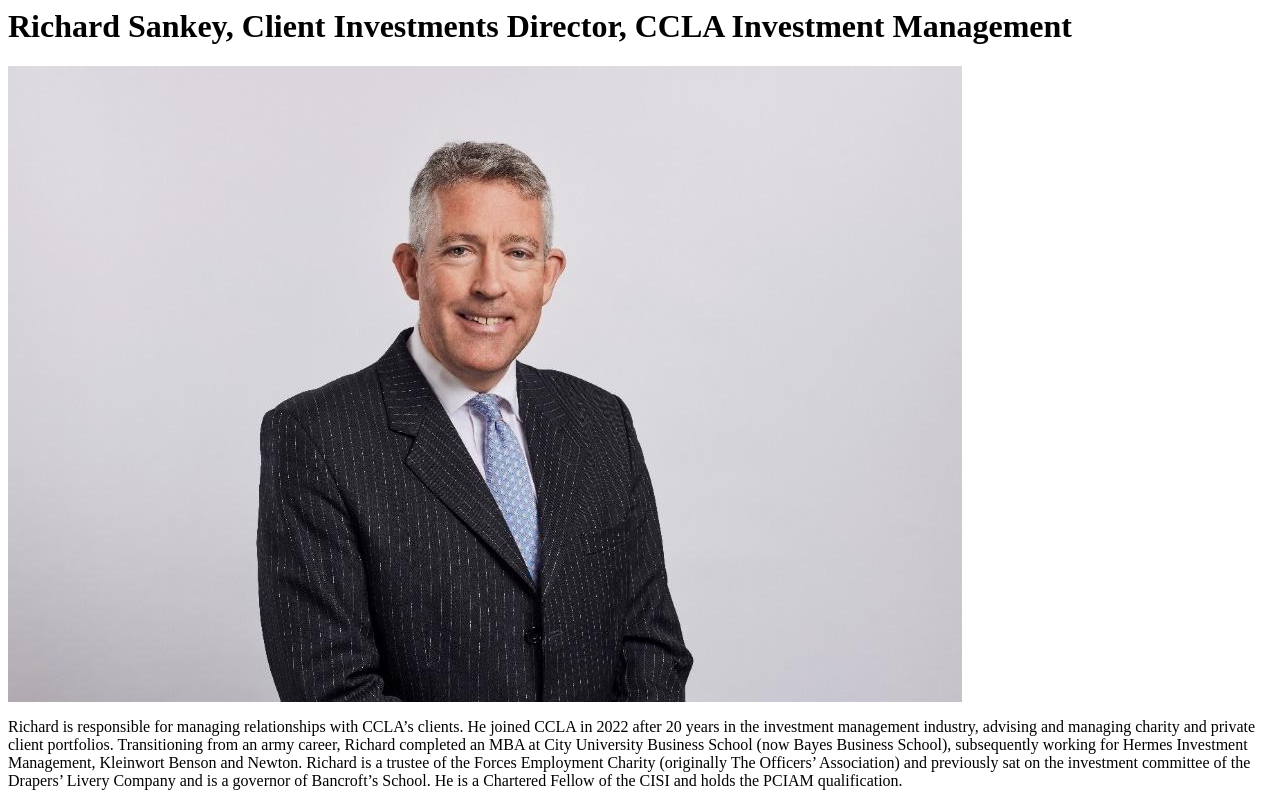
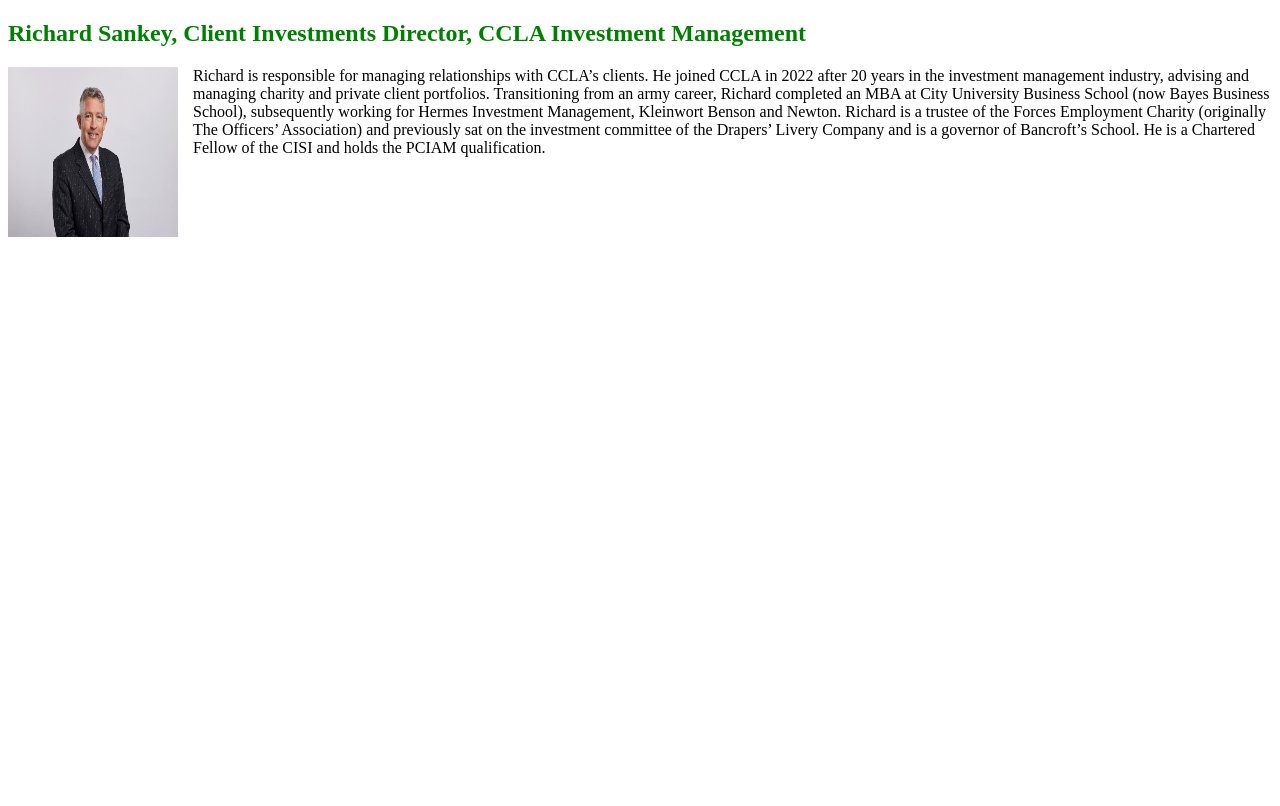
Before and after one commit to wcit-stuart/wcit-stuart.github.io, a plain HTML site: page index.html in a window 1280 px wide. Drawn offline with Linux system fonts and the light colour scheme.

Commit message:
Update index.html

```diff
--- a/index.html
+++ b/index.html
@@ -1,5 +1,20 @@
+<!DOCTYPE html>
 <html>
-  <h1>Richard Sankey, Client Investments Director, CCLA Investment Management</h1>
-  <img src="images/image6.jpg">
-  <p>Richard is responsible for managing relationships with CCLA’s clients. He joined CCLA in 2022 after 20 years in the investment management industry, advising and managing charity and private client portfolios.  Transitioning from an army career, Richard completed an MBA at City University Business School (now Bayes Business School), subsequently working for Hermes Investment Management, Kleinwort Benson and Newton. Richard is a trustee of the Forces Employment Charity (originally The Officers’ Association) and previously sat on the investment committee of the Drapers’ Livery Company and is a governor of Bancroft’s School. He is a Chartered Fellow of the CISI and holds the PCIAM qualification. </p>
+<head>
+<style>
+img {
+  float: left;
+}
+h2 {
+  color: green;
+}
+</style>
+</head>
+<body>
+
+<h2 >Richard Sankey, Client Investments Director, CCLA Investment Management</h2>
+
+<p><img src="images/image6.jpg" alt="Sankey" style="width:170px;height:170px;margin-right:15px;">
+Richard is responsible for managing relationships with CCLA’s clients. He joined CCLA in 2022 after 20 years in the investment management industry, advising and managing charity and private client portfolios.  Transitioning from an army career, Richard completed an MBA at City University Business School (now Bayes Business School), subsequently working for Hermes Investment Management, Kleinwort Benson and Newton. Richard is a trustee of the Forces Employment Charity (originally The Officers’ Association) and previously sat on the investment committee of the Drapers’ Livery Company and is a governor of Bancroft’s School. He is a Chartered Fellow of the CISI and holds the PCIAM qualification.
+</body>
 </html>
```
